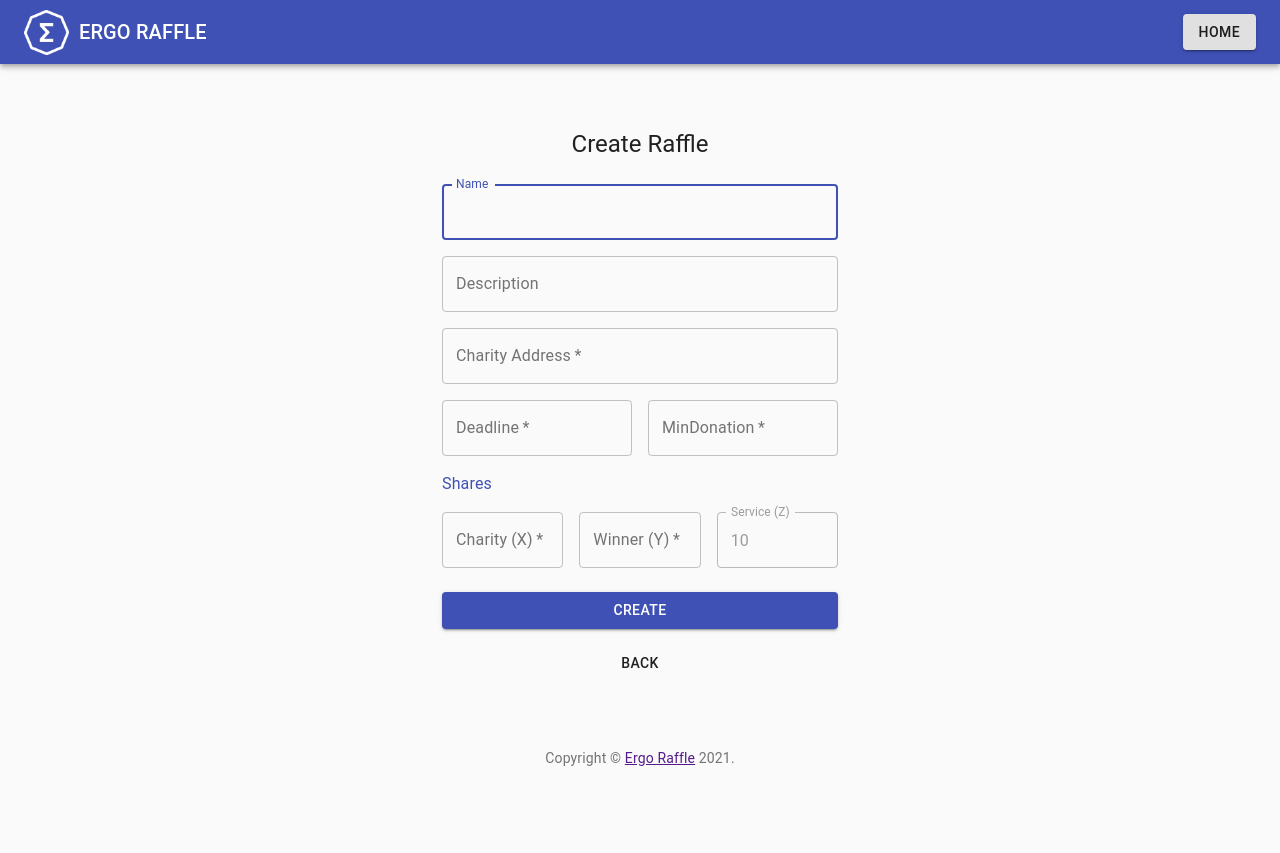
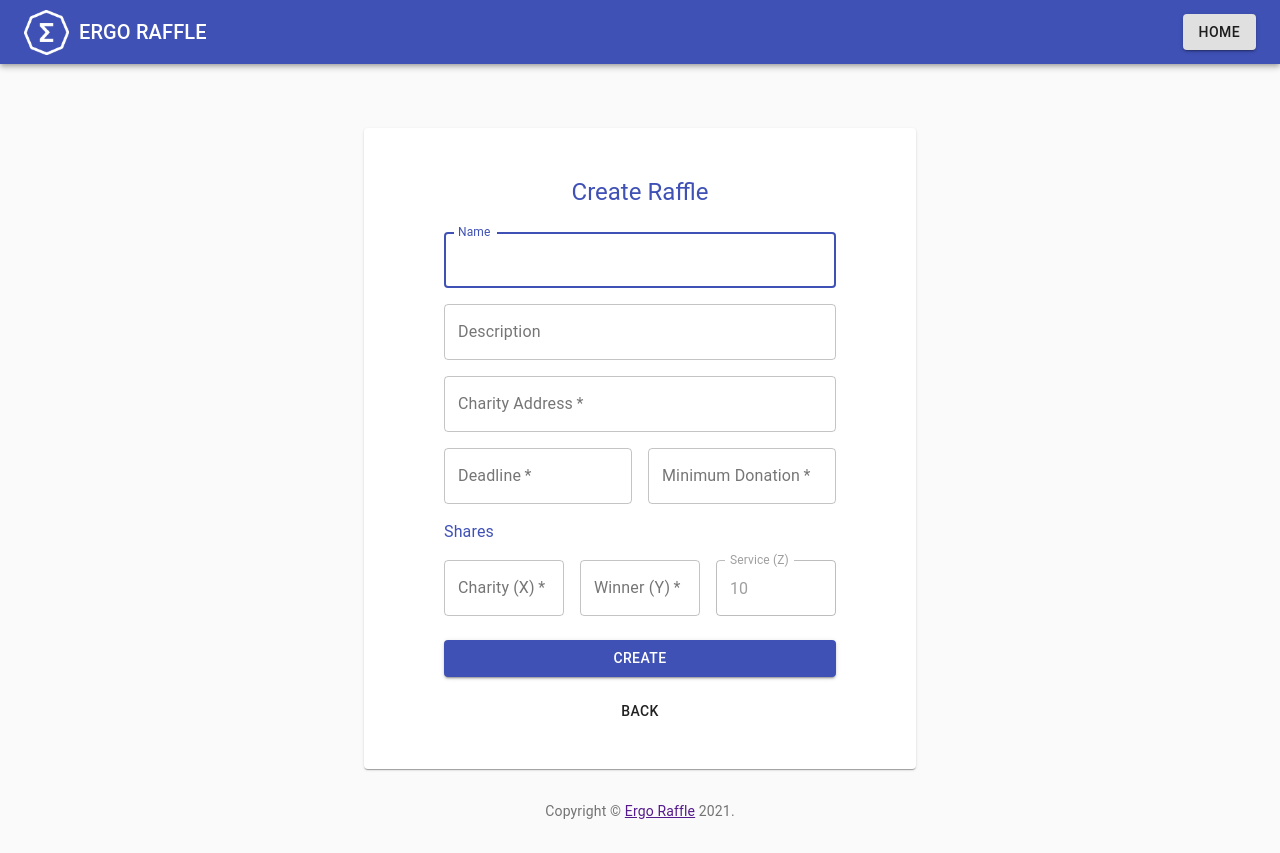
Before and after one commit to ErgoRaffle/raffle-frontend-v1, a React (Create React App) app: page /create in a window 1280 px wide. Before the commit the page ends 800 px from the top, so only its background shows below. Built offline with nearby package versions, Linux system fonts and the light colour scheme.

Commit message:
improvements in pages, fix some visual bugs (such as difference in raffleCard heights)

```diff
--- a/src/components/footer.js
+++ b/src/components/footer.js
@@ -29,7 +29,7 @@ export default function Header(props) {
     const classes = useStyles();
 
     return (
-      <Box p={4} className={classes.footer} variant="outlined">
+      <Box p={4} variant="outlined">
         <Copyright />
       </Box>
     )
--- a/src/components/raffleCard.js
+++ b/src/components/raffleCard.js
@@ -12,7 +12,15 @@ const useStyles = makeStyles((theme) => ({
   },
   logo: {
     marginRight: 10,
-  }
+  },
+  card: {
+    height: '100%',
+    display: 'flex',
+    flexDirection: 'column',
+  },
+  cardContent: {
+    flexGrow: 1,
+  },
 }));
 
 export default function RaffleCard(props) {
--- a/src/pages/createRaffle.js
+++ b/src/pages/createRaffle.js
@@ -10,6 +10,9 @@ import Snackbar from '@material-ui/core/Snackbar';
 import MuiAlert from '@material-ui/lab/Alert';
 import axios from 'axios';
 import { Link } from 'react-router-dom';
+import Card from '@material-ui/core/Card';
+import CardActions from '@material-ui/core/CardActions';
+import CardContent from '@material-ui/core/CardContent';
 
 import Popup from '../components/popup';
 import Header from '../components/header';
@@ -21,7 +24,9 @@ function Alert(props) {
 
 const useStyles = makeStyles((theme) => ({
   paper: {
-    marginTop: theme.spacing(8),
+    padding: theme.spacing(8),
+    paddingTop: theme.spacing(4),
+    paddingBottom: theme.spacing(2),
     display: 'flex',
     flexDirection: 'column',
     alignItems: 'center',
@@ -33,6 +38,12 @@ const useStyles = makeStyles((theme) => ({
   submit: {
     margin: theme.spacing(3, 0, 2),
   },
+  main: {
+      minHeight: "calc(100vh - 148px)"
+  },
+  container: {
+      paddingTop: theme.spacing(8)
+  }
 }));
 
 export default function CreateRaffle() {
@@ -105,10 +116,13 @@ export default function CreateRaffle() {
         buttonLink="/"
         buttonText="Home"
       />
-    <Container component="main" maxWidth="xs">
+    <main className={classes.main}>
+    <Container component="main" maxWidth="sm" className={classes.container}>
       <CssBaseline />
+        <Card>
+            <CardContent>
       <div className={classes.paper}>
-        <Typography component="h1" variant="h5">
+        <Typography component="h1" variant="h5" color="primary">
           Create Raffle
         </Typography>
         <form className={classes.form} onSubmit={handleCreate}>
@@ -168,7 +182,7 @@ export default function CreateRaffle() {
                 required
                 fullWidth
                 name="minDonation"
-                label="MinDonation"
+                label="Minimum Donation"
                 id="minDonation"
                 autoComplete="mind"
                 onChange = {handleChange_num}
@@ -244,7 +258,10 @@ export default function CreateRaffle() {
           </Link>
         </form>
       </div>
+            </CardContent>
+        </Card>
     </Container>
+    </main>
     <Footer />
     </React.Fragment>
   );
--- a/src/pages/home.js
+++ b/src/pages/home.js
@@ -13,41 +13,16 @@ import RaffleCard from '../components/raffleCard';
 import Footer from '../components/footer';
 
 const useStyles = makeStyles((theme) => ({
-  icon: {
-    marginRight: theme.spacing(2),
-  },
-  heroContent: {
-    backgroundColor: theme.palette.background.paper,
-    padding: theme.spacing(8, 0, 6),
-  },
-  heroButtons: {
-    marginTop: theme.spacing(4),
-  },
   cardGrid: {
     paddingTop: theme.spacing(8),
     paddingBottom: theme.spacing(8),
   },
-  card: {
-    height: '100%',
-    display: 'flex',
-    flexDirection: 'column',
-  },
-  cardMedia: {
-    paddingTop: '56.25%', // 16:9
-  },
-  cardContent: {
-    flexGrow: 1,
-  },
-  title: {
-    flexGrow: 1,
-  },
-  footer: {
-    backgroundColor: theme.palette.background.paper,
-    padding: theme.spacing(6),
-  },
   warningIcon: {
       fontSize: 100,
       color: "rgba(0, 0, 0, 0.1)"
+  },
+  main: {
+      minHeight: "calc(100vh - 148px)"
   }
 }));
 
@@ -98,7 +73,7 @@ export default function Home() {
         buttonLink="/create"
         buttonText="Create Raffle"
       />
-      <main>
+      <main className={classes.main}>
         <Container className={classes.cardGrid} maxWidth="lg">
           {raffles && <Grid container spacing={4}>
             {raffles.map((raffle, ind) => (
--- a/src/pages/raffle.js
+++ b/src/pages/raffle.js
@@ -55,6 +55,9 @@ const useStyles = makeStyles((theme) => ({
     backgroundColor: theme.palette.background.paper,
     padding: theme.spacing(6),
   },
+  main: {
+      minHeight: "calc(100vh - 148px)"
+  }
 }));
 
 export default function Raffle() {
@@ -140,7 +143,7 @@ export default function Raffle() {
         buttonLink="/"
         buttonText="Home"
       />
-      <main>
+      <main className={classes.main}>
         <Container className={classes.cardGrid} maxWidth="lg">
           {/* End hero unit */}
           <Grid container spacing={4}>
```
